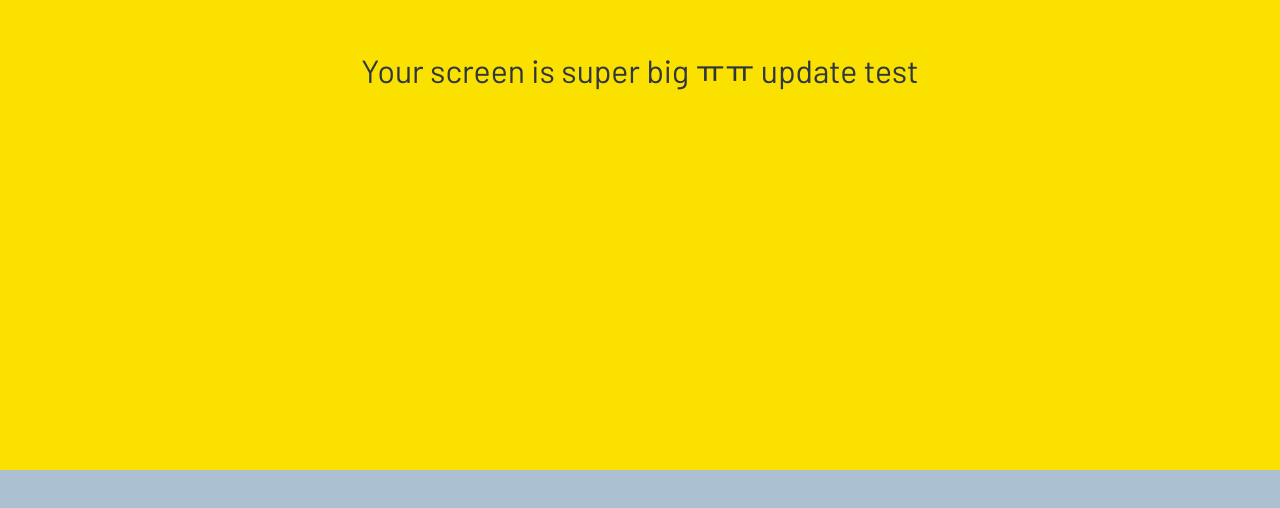
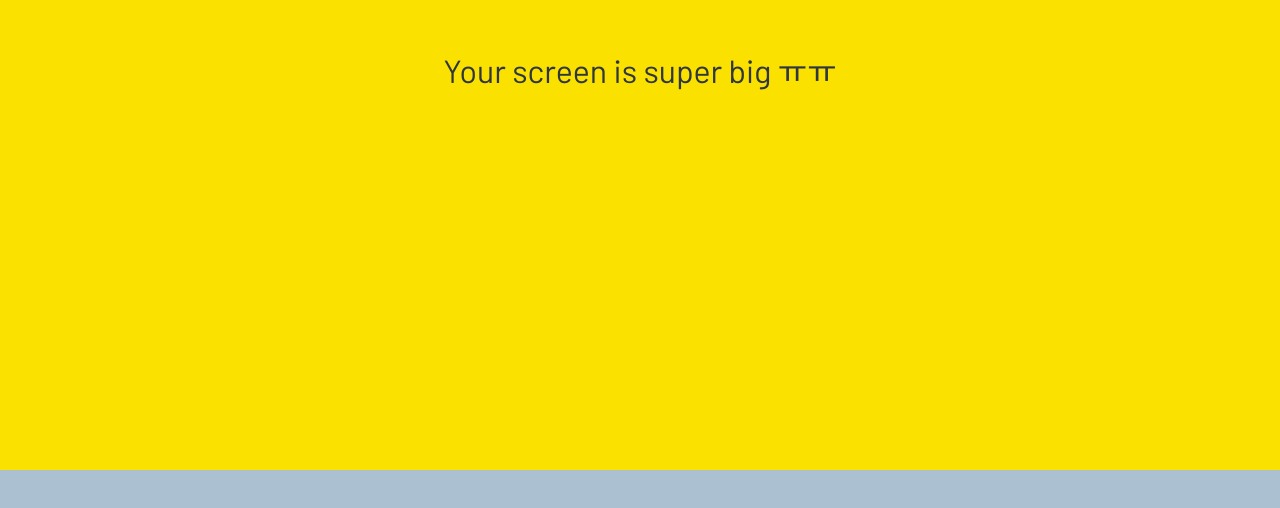
Before and after one commit to JYFreeman/kokoa-clone-2023, a plain HTML site: page chat.html in a window 1280 px wide. Shown: the part 330-838 px from the top of the page. Drawn offline with Linux system fonts and the light colour scheme; a web font is replaced by a local one.

Commit message:
recovery

```diff
--- a/chat.html
+++ b/chat.html
@@ -77,7 +77,7 @@
     </form>
 
     <div id="no-mobile">
-      <span>Your screen is super big ㅠㅠ update test</span>
+      <span>Your screen is super big ㅠㅠ</span>
     </div>
 
     <script
```
